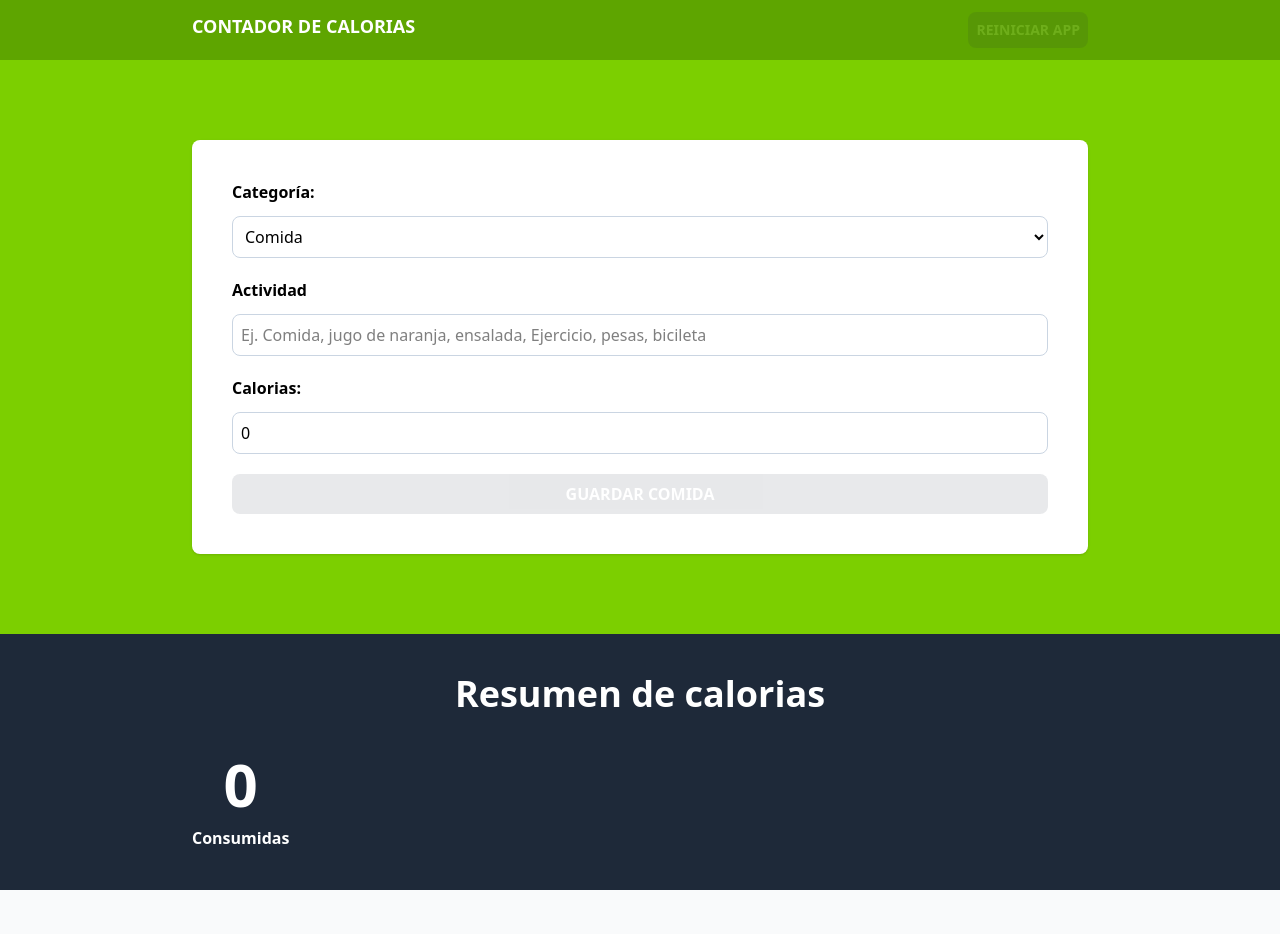
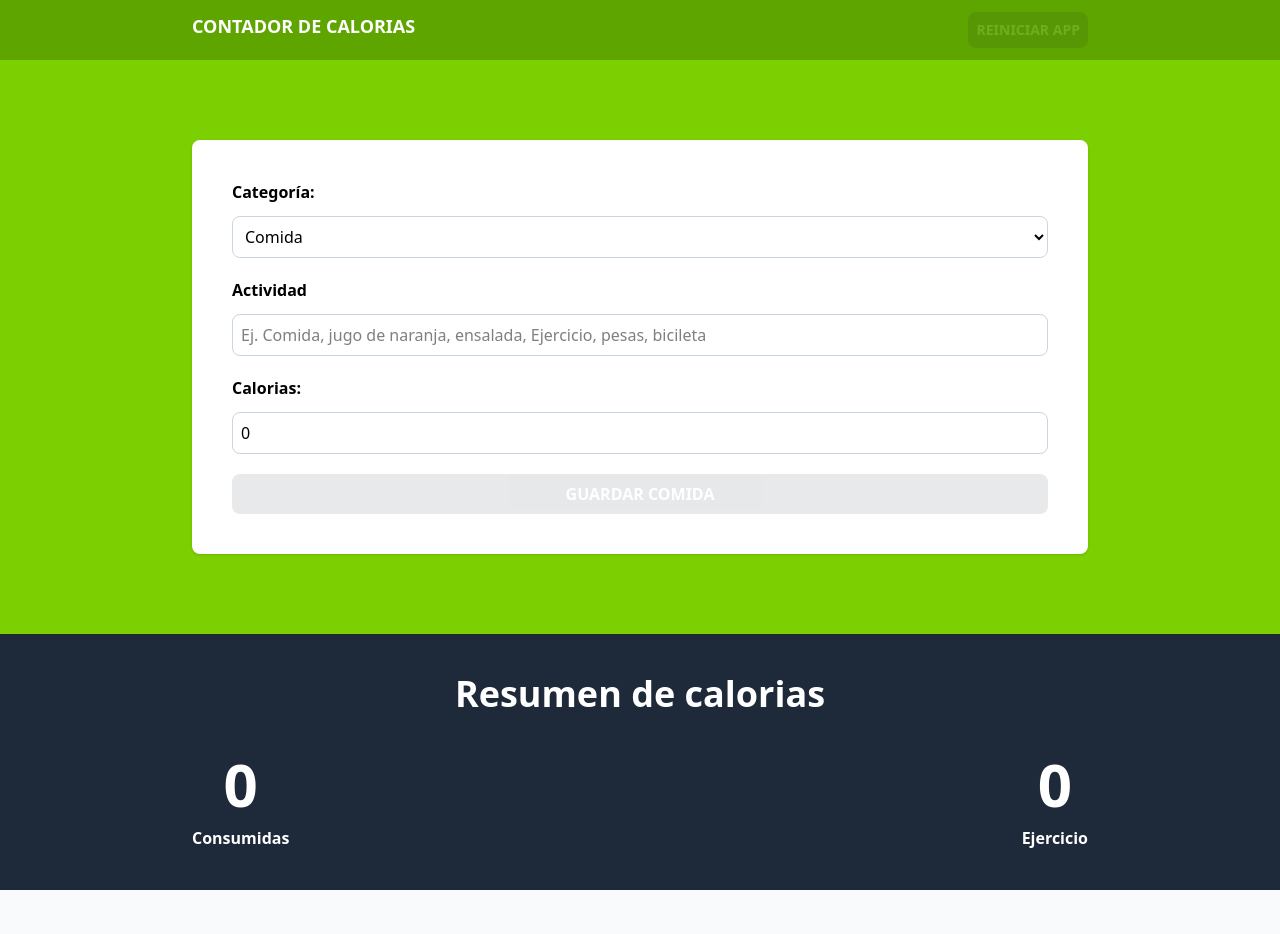
Before and after one commit to karinatuyuc/calorie-tracker, a React (Vite) app: page / in a window 1280 px wide. Shown: the top 934 px of the page. Built offline with nearby package versions, Linux system fonts and the light colour scheme.

Commit message:
Showing calories burned

```diff
--- a/src/componentes/CalorieTracker.tsx
+++ b/src/componentes/CalorieTracker.tsx
@@ -12,6 +12,8 @@
     //Contadores
     const caloriesConsumed = useMemo(() => activities.reduce((total, activity) =>
     activity.category === 1 ? total + activity.calories : total,  0 ), [activities]);
+    const caloriesBurned = useMemo(() => activities.reduce((total, activity) =>
+    activity.category === 2 ? total + activity.calories : total, 0), [activities]);
     return (
         <>
             <h2 className="text-4xl font-black text-white text-center"
@@ -23,9 +25,11 @@
                     <span  className="font-black text-6xl text-orange">{caloriesConsumed}</span>
                     Consumidas
                  </p>
-
+                 <p className="text-white font-bold rounded-full grid grid-cols-1 gap-3 text-center">
+                    <span className="font-black text-6xl text-orange">{caloriesBurned}</span>
+                    Ejercicio
+                 </p>
             </div>
-
 
         </>
     )
```
